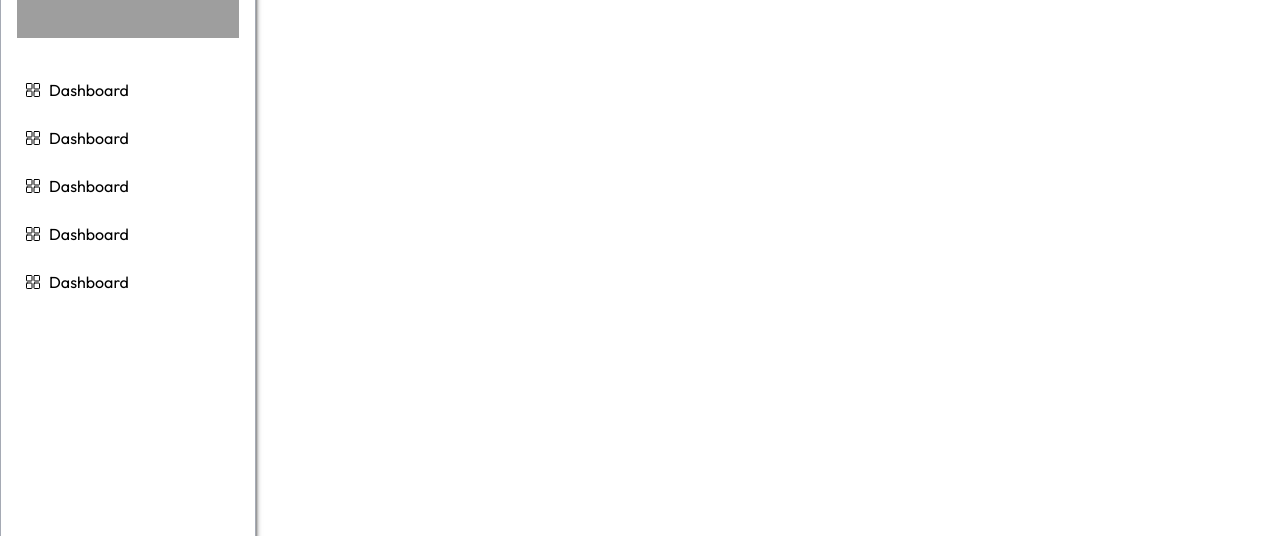
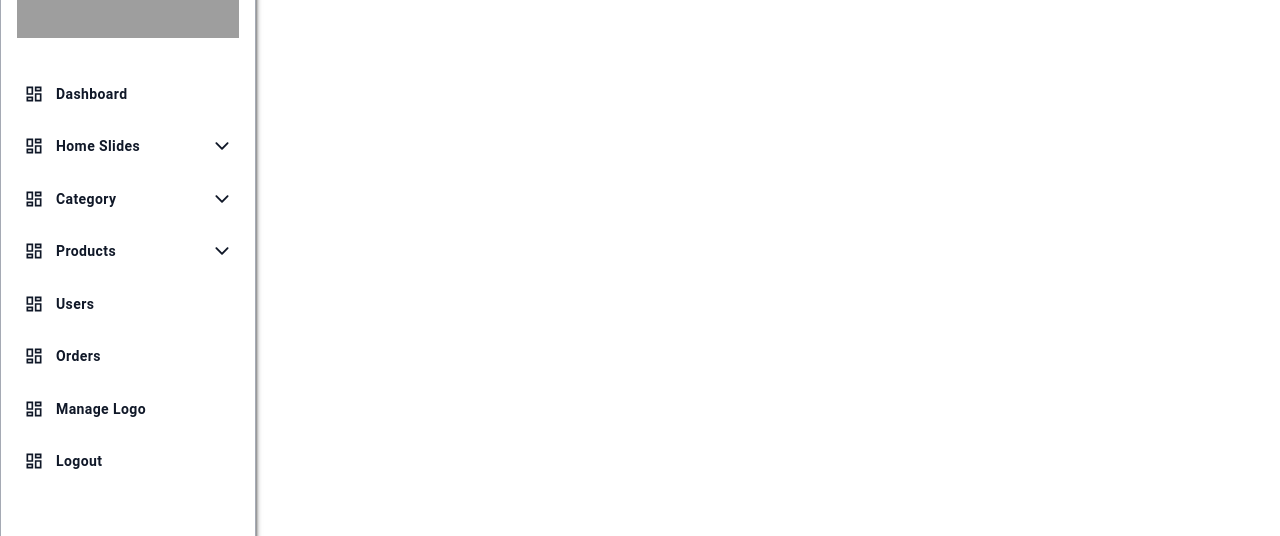
Before and after one commit to Raahul423/react-node-ecommerce, a React (Vite) app in the folder Frontend/: page / in a window 1280 px wide. Shown: the part 146-682 px from the top of the page. Built offline with nearby package versions, Linux system fonts and the light colour scheme; grey boxes are pictures that could not be loaded; a web font is replaced by a local one.

Commit message:
polish some admin files

```diff
--- a/Frontend/src/Admin/Components/Sidebar.jsx
+++ b/Frontend/src/Admin/Components/Sidebar.jsx
@@ -1,8 +1,15 @@
-import React from 'react'
-import { CiGrid41 } from "react-icons/ci";
-import { IoGridOutline } from 'react-icons/io5';
+import { Button, Checkbox, FormControlLabel, FormGroup } from '@mui/material';
+import React, { useState } from 'react'
+import { GoDotFill } from "react-icons/go";
+import { MdOutlineDashboard } from "react-icons/md";
+import { IoIosArrowDown, IoIosArrowUp } from "react-icons/io";
+import { Collapse } from 'react-collapse';
+const Sidebar = () => {
 
-const Sidebar = () => {
+    const [isopen, setIsopen] = useState(false)
+
+
+
     return (
         <section className='w-[20%] fixed top-0 left-0 bg-white border border-gray-500/60 shadow-md shadow-black z-[20] h-full flex flex-col gap-8 p-4'>
             <div className='part-1'>
@@ -10,38 +17,88 @@ const Sidebar = () => {
             </div>
 
             <div className='part-2 flex flex-col gap-2'>
-            <ul className='hover:bg-gray-600/20 transition-all cursor-pointer'>
-                <li className='flex gap-2 p-2 items-center'>
-                    <IoGridOutline />
-                    <p>Dashboard</p>
+                <ul className='cursor-pointer gap-1 flex flex-col'>
+                    <li className='hover:bg-[#f1f1f1]'>
+                        <Button className='!text-gray-900 w-full !justify-start flex gap-3 !py-3 !rounded-md'>
+                            <MdOutlineDashboard className='!text-xl' />
+                            <span className='!text-md normal-case font-semibold'>Dashboard</span>
+                        </Button>
                     </li>
-            </ul>
 
-             <ul className='hover:bg-gray-600/20 transition-all cursor-pointer'>
-                <li className='flex gap-2 p-2 items-center'>
-                   <IoGridOutline />
-                    <p>Dashboard</p>
+                    <li onClick={() => setIsopen(!isopen)} className=''>
+                        <Button className='hover:bg-[#f1f1f1] !text-gray-900 w-full !justify-between flex  !py-3 !rounded-md'>
+                            <span className='flex items-center gap-3'>
+                                <MdOutlineDashboard className='!text-xl' />
+                                <span className='!text-md normal-case font-semibold'>Home Slides</span>
+                            </span>
+
+                            {isopen == true ? <IoIosArrowUp className='text-xl' /> : <IoIosArrowDown className='text-xl' />}
+
+                        </Button>
+
+                        <Collapse isOpened={isopen}>
+                            <div className='pl-6 py-2'>
+                                <Button className='w-full !justify-start hover:!bg-slate-800/10'>
+                                    <p className='flex items-center gap-1 text-slate-800/90 normal-case'><GoDotFill /> Home Banner List</p>
+                                </Button>
+
+                                <Button className='w-full !justify-start hover:!bg-slate-800/10'>
+                                    <p className='flex items-center gap-1 text-slate-800/90 normal-case'><GoDotFill />Add Home Banner Slide</p>
+                                </Button>
+
+                            </div>
+
+                        </Collapse>
                     </li>
-            </ul>
 
-             <ul className='hover:bg-gray-600/20 transition-all cursor-pointer'>
-                <li className='flex gap-2 p-2 items-center'>
-                    <IoGridOutline />
-                    <p>Dashboard</p>
+                    <li className='hover:bg-[#f1f1f1]'>
+                        <Button className='!text-gray-900 w-full !justify-between flex gap-2 !py-3 !rounded-md'>
+                            <span className='flex items-center gap-3'>
+                                <MdOutlineDashboard className='!text-xl' />
+                                <span className='font-semibold !text-md normal-case'>Category</span>
+                            </span>
+
+                            <IoIosArrowDown className='text-xl' />
+                        </Button>
                     </li>
-            </ul>
 
-             <ul className='hover:bg-gray-600/20 transition-all cursor-pointer'>
-                <li className='flex gap-2 p-2 items-center'>
-                     <IoGridOutline />
-                    <p>Dashboard</p>
+                    <li className='hover:bg-[#f1f1f1]'>
+                        <Button className='!text-gray-900 w-full !justify-between flex gap-2 !py-3 !rounded-md'>
+                            <span className='flex items-center gap-3'>
+                                <MdOutlineDashboard className='!text-xl' />
+                                <span className='font-semibold !text-md normal-case'>Products</span>
+                            </span>
+
+                            <IoIosArrowDown className='text-xl' />
+                        </Button>
                     </li>
-            </ul>
 
-             <ul className='hover:bg-gray-600/20 transition-all cursor-pointer'>
-                <li className='flex gap-2 p-2 items-center'>
-                   <IoGridOutline />
-                    <p>Dashboard</p>
+                    <li className='hover:bg-[#f1f1f1]'>
+                        <Button className='!text-gray-900 w-full !justify-start flex gap-3 !py-3 !rounded-md'>
+                            <MdOutlineDashboard className='!text-xl' />
+                            <span className='font-semibold !text-md normal-case'>Users</span>
+                        </Button>
+                    </li>
+
+                    <li className='hover:bg-[#f1f1f1]'>
+                        <Button className='!text-gray-900 w-full !justify-start flex gap-3 !py-3 !rounded-md'>
+                            <MdOutlineDashboard className='!text-xl' />
+                            <span className='font-semibold !text-md normal-case'>Orders</span>
+                        </Button>
+                    </li>
+
+                    <li className='hover:bg-[#f1f1f1]'>
+                        <Button className='!text-gray-900 w-full !justify-start flex gap-3 !py-3 !rounded-md'>
+                            <MdOutlineDashboard className='!text-xl' />
+                            <span className='font-semibold !text-md normal-case'>Manage Logo</span>
+                        </Button>
+                    </li>
+
+                    <li className='hover:bg-[#f1f1f1]'>
+                        <Button className='!text-gray-900 w-full !justify-start flex gap-3 !py-3 !rounded-md'>
+                            <MdOutlineDashboard className='!text-xl' />
+                            <span className='font-semibold !text-md normal-case'>Logout</span>
+                        </Button>
                     </li>
                 </ul>
 
```
Lines whose indentation alone changed are shown as unchanged.
